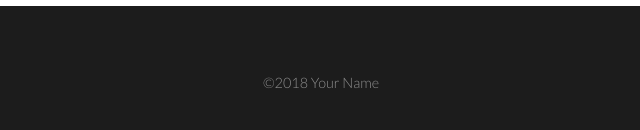
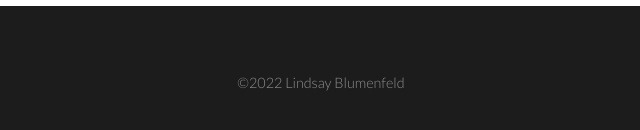
Before and after one commit to lindsayblu/process-site, a plain HTML site: page design-challenge.html in a window 1280 px wide. Shown: the part 1089-1219 px from the top of the page, 319-959 px from the left. Drawn offline with Linux system fonts and the light colour scheme.

Commit message:
edited footers with name and year

```diff
--- a/design-challenge.html
+++ b/design-challenge.html
@@ -60,7 +60,7 @@
 		<!-- Footer -->
 			<footer id="footer">
 				<div class="copyright">
-					&copy;2018 Your Name
+					&copy;2022 Lindsay Blumenfeld
 				</div>
 			</footer>
 
```
Also changed, not shown: elements.html (+1 -1 lines), generic-page.html (+1 -1 lines), research.html (+1 -1 lines).
